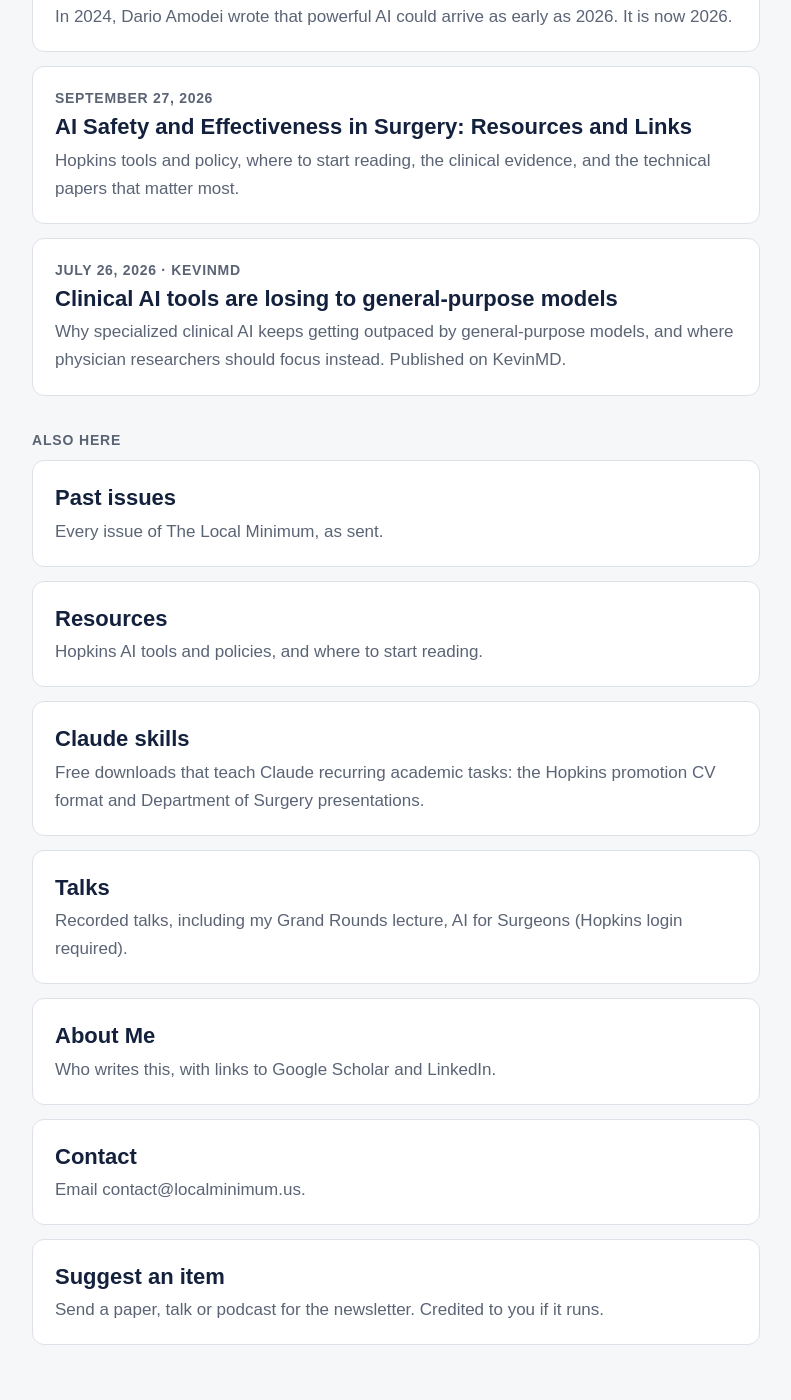
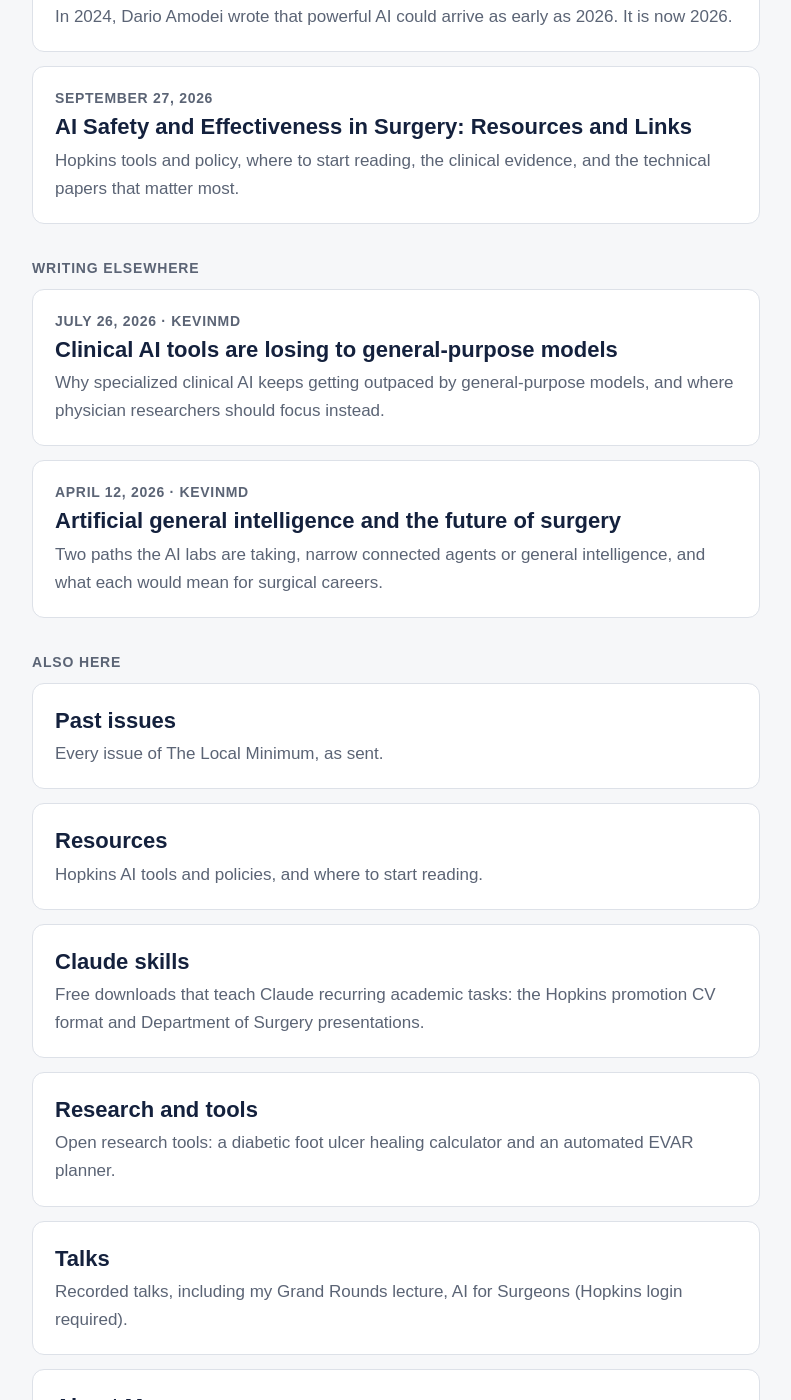
Before and after one commit to davidstonko/ai-surgery, a Jekyll site: the page built from docs/index.html, in a window 1280 px wide and 1400 px high, scrolled down 479 px. Shown: the whole window, without its empty margins (244-1035 px from the left). Built offline with Jekyll 4.4.1, drawn with Linux system fonts in a browser that asks for light colours.

Commit message:
Research and tools page, Writing elsewhere section

```diff
--- a/docs/_layouts/default.html
+++ b/docs/_layouts/default.html
@@ -31,6 +31,7 @@
       <a href="{{ '/library/' | relative_url }}"{% if page.nav == 'library' or page.layout == 'post' %} class="on"{% endif %}>Library</a>
       <a href="{{ '/resources/' | relative_url }}"{% if page.nav == 'resources' %} class="on"{% endif %}>Resources</a>
       <a href="{{ '/skills/' | relative_url }}"{% if page.nav == 'skills' %} class="on"{% endif %}>Claude Skills</a>
+      <a href="{{ '/research/' | relative_url }}"{% if page.nav == 'research' %} class="on"{% endif %}>Research</a>
       <a href="{{ '/talks/' | relative_url }}"{% if page.nav == 'talks' %} class="on"{% endif %}>Talks</a>
       <a href="{{ '/about/' | relative_url }}"{% if page.nav == 'about' %} class="on"{% endif %}>About Me</a>
       <a href="{{ '/contact/' | relative_url }}"{% if page.nav == 'contact' %} class="on"{% endif %}>Contact</a>
--- a/docs/index.html
+++ b/docs/index.html
@@ -17,10 +17,19 @@ description: The Local Minimum, a weekly email on AI in surgery and medicine by
     <p>{{ post.dek | default: post.excerpt | strip_html | truncate: 200 }}</p>
   </li>
 {% endfor %}
+</ul>
+
+<h2 class="section-title">Writing elsewhere</h2>
+<ul class="list">
   <li>
     <p class="meta">July 26, 2026 &middot; KevinMD</p>
     <h2><a href="https://kevinmd.com/2026/07/clinical-ai-tools-are-losing-to-general-purpose-models.html">Clinical AI tools are losing to general-purpose models</a></h2>
-    <p>Why specialized clinical AI keeps getting outpaced by general-purpose models, and where physician researchers should focus instead. Published on KevinMD.</p>
+    <p>Why specialized clinical AI keeps getting outpaced by general-purpose models, and where physician researchers should focus instead.</p>
+  </li>
+  <li>
+    <p class="meta">April 12, 2026 &middot; KevinMD</p>
+    <h2><a href="https://kevinmd.com/2026/04/artificial-general-intelligence-and-the-future-of-surgery.html">Artificial general intelligence and the future of surgery</a></h2>
+    <p>Two paths the AI labs are taking, narrow connected agents or general intelligence, and what each would mean for surgical careers.</p>
   </li>
 </ul>
 
@@ -39,6 +48,10 @@ description: The Local Minimum, a weekly email on AI in surgery and medicine by
     <p>Free downloads that teach Claude recurring academic tasks: the Hopkins promotion CV format and Department of Surgery presentations.</p>
   </li>
   <li>
+    <h2><a href="{{ '/research/' | relative_url }}">Research and tools</a></h2>
+    <p>Open research tools: a diabetic foot ulcer healing calculator and an automated EVAR planner.</p>
+  </li>
+  <li>
     <h2><a href="{{ '/talks/' | relative_url }}">Talks</a></h2>
     <p>Recorded talks, including my Grand Rounds lecture, AI for Surgeons (Hopkins login required).</p>
   </li>
```
Also changed, not shown: docs/about/index.md (+1 -0 lines), docs/library/index.html (+10 -1 lines), docs/research/index.md (added, +35 -0 lines).
